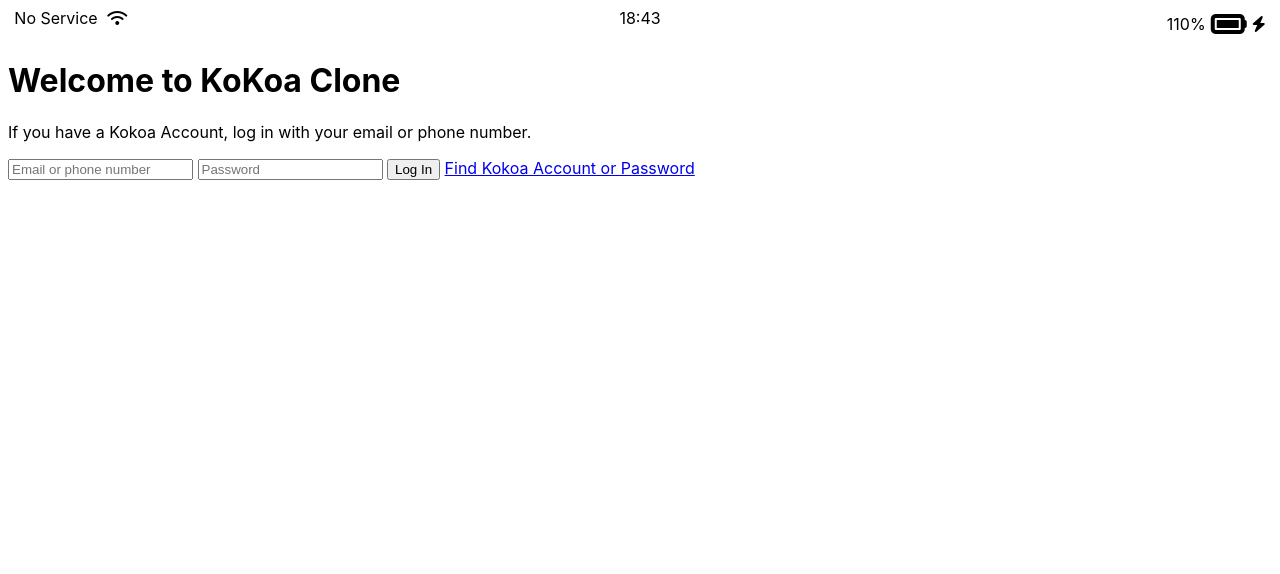
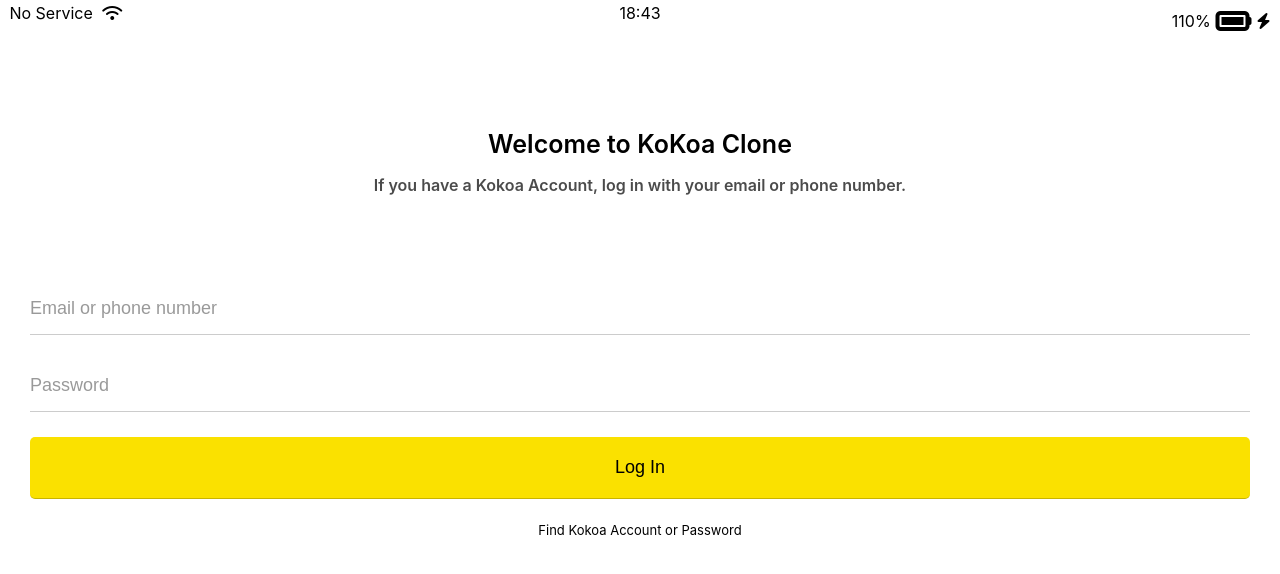
Before and after one commit to JooYoung2274/kokoa-clone-2021, a plain HTML site: page index.html in a window 1280 px wide. Drawn offline with Linux system fonts and the light colour scheme.

Commit message:
Added reset.css, status-bar.css, variables.css/ updated styles.css
Added reset.css, status-bar.css, variables.css/ updated styles.css

```diff
--- /dev/null
+++ b/css/reset.css
@@ -0,0 +1,133 @@
+/* http://meyerweb.com/eric/tools/css/reset/
+   v2.0 | 20110126
+   License: none (public domain)
+*/
+
+html,
+body,
+div,
+span,
+applet,
+object,
+iframe,
+h1,
+h2,
+h3,
+h4,
+h5,
+h6,
+p,
+blockquote,
+pre,
+a,
+abbr,
+acronym,
+address,
+big,
+cite,
+code,
+del,
+dfn,
+em,
+img,
+ins,
+kbd,
+q,
+s,
+samp,
+small,
+strike,
+strong,
+sub,
+sup,
+tt,
+var,
+b,
+u,
+i,
+center,
+dl,
+dt,
+dd,
+ol,
+ul,
+li,
+fieldset,
+form,
+label,
+legend,
+table,
+caption,
+tbody,
+tfoot,
+thead,
+tr,
+th,
+td,
+article,
+aside,
+canvas,
+details,
+embed,
+figure,
+figcaption,
+footer,
+header,
+hgroup,
+menu,
+nav,
+output,
+ruby,
+section,
+summary,
+time,
+mark,
+audio,
+video {
+  margin: 0;
+  padding: 0;
+  border: 0;
+  font-size: 100%;
+  font: inherit;
+  vertical-align: baseline;
+}
+/* HTML5 display-role reset for older browsers */
+article,
+aside,
+details,
+figcaption,
+figure,
+footer,
+header,
+hgroup,
+menu,
+nav,
+section {
+  display: block;
+}
+body {
+  line-height: 1;
+}
+ol,
+ul {
+  list-style: none;
+}
+blockquote,
+q {
+  quotes: none;
+}
+blockquote:before,
+blockquote:after,
+q:before,
+q:after {
+  content: "";
+  content: none;
+}
+table {
+  border-collapse: collapse;
+  border-spacing: 0;
+}
+
+input:focus {
+  outline: none;
+}
--- /dev/null
+++ b/css/status-bar.css
@@ -0,0 +1,23 @@
+.status-bar {
+  display: flex;
+  justify-content: center;
+  padding: 5px 3px;
+}
+.status-bar__column {
+  width: 33%;
+}
+.status-bar__column:nth-child(2) {
+  display: flex;
+  justify-content: center;
+}
+.status-bar__column:last-child {
+  display: flex;
+  justify-content: flex-end;
+  align-items: center;
+}
+.status-bar__column .fa-battery-full {
+  margin: 0px 5px;
+}
+.status-bar__column:first-child span {
+  margin-right: 5px;
+}
--- a/css/styles.css
+++ b/css/styles.css
@@ -1,27 +1,68 @@
+@import "reset.css";
+@import "status-bar.css";
+@import "variables.css";
+
 body {
-    font-family:-apple-system, BlinkMacSystemFont, 'Segoe UI', Roboto, Oxygen, Ubuntu, Cantarell, 'Open Sans', 'Helvetica Neue', sans-serif;
+  font-family: -apple-system, BlinkMacSystemFont, "Segoe UI", Roboto, Oxygen,
+    Ubuntu, Cantarell, "Open Sans", "Helvetica Neue", sans-serif;
 }
 
+.welcome-header {
+  margin: 90px 0px;
+  text-align: center;
+  display: flex;
+  flex-direction: column;
+  align-items: center;
+  font-weight: 600;
+}
 
-.status-bar {
-    display: flex;
-    justify-content: center;
+.welcome-header__title {
+  margin-bottom: 20px;
+  font-size: 25px;
 }
-.status-bar__column {
-    width: 33%;
+.welcome-header__text {
+  width: 60%;
+  opacity: 0.7;
 }
-.status-bar__column:nth-child(2) {
-    display: flex;
-    justify-content: center;
+
+#login-form {
+  display: flex;
+  flex-direction: column;
+  margin: 0px 30px;
 }
-.status-bar__column:last-child {
-    display: flex;
-    justify-content: flex-end;
-    align-items: center;
+
+#login-form input {
+  border: none;
+  padding: 15px 0px;
+  font-size: 18px;
+  border-bottom: 1px solid rgba(0, 0, 0, 0.2);
+  margin-bottom: 25px;
+  transition: border-color 0.3s ease-in-out;
 }
-.status-bar__column .fa-battery-full {
-    margin: 0px 5px;
+
+#login-form input:not([type="submit"]) {
+  border-bottom: 1px solid rgba(0, 0, 0, 0.2);
+  transition: border-color 0.3s ease-in-out;
 }
-.status-bar__column:first-child span {
-    margin-right: 5px;
+
+#login-form input::placeholder {
+  color: rgba(0, 0, 0, 0.4);
 }
+
+#login-form input:focus {
+  border-color: var(--yellow);
+}
+
+#login-form input[type="submit"] {
+  background-color: var(--yellow);
+  cursor: pointer;
+  padding: 20px 0px;
+  border-radius: 5px;
+}
+
+#login-form a {
+  text-align: center;
+  text-decoration: none;
+  color: inherit;
+  font-size: 13px;
+}
--- /dev/null
+++ b/css/variables.css
@@ -0,0 +1,3 @@
+:root {
+  --yellow: #fae100;
+}
--- a/index.html
+++ b/index.html
@@ -1,10 +1,10 @@
 <!DOCTYPE html>
 <html lang="en">
   <head>
-        <link rel="stylesheet" href="css/styles.css">
-        <meta charset="UTF-8">
-        <meta http-equiv="X-UA-Compatible" content="IE=edge">
-        <meta name="viewport" content="width=device-width, initial-scale=1.0">
+    <link rel="stylesheet" href="css/styles.css" />
+    <meta charset="UTF-8" />
+    <meta http-equiv="X-UA-Compatible" content="IE=edge" />
+    <meta name="viewport" content="width=device-width, initial-scale=1.0" />
     <title>Welcome to Kokoa Talk</title>
   </head>
   <body>
@@ -30,13 +30,15 @@
     </header>
 
     <form id="login-form">
-            <input type="teßxt" placeholder="Email or phone number" />
+      <input type="text" placeholder="Email or phone number" />
       <input type="password" placeholder="Password" />
       <input type="submit" value="Log In" />
       <a href="#">Find Kokoa Account or Password</a>
     </form>
 
-
-        <script src="https://kit.fontawesome.com/7cc8461e88.js" crossorigin="anonymous"></script>
+    <script
+      src="https://kit.fontawesome.com/7cc8461e88.js"
+      crossorigin="anonymous"
+    ></script>
   </body>
 </html>
```
Lines whose indentation alone changed are shown as unchanged.
